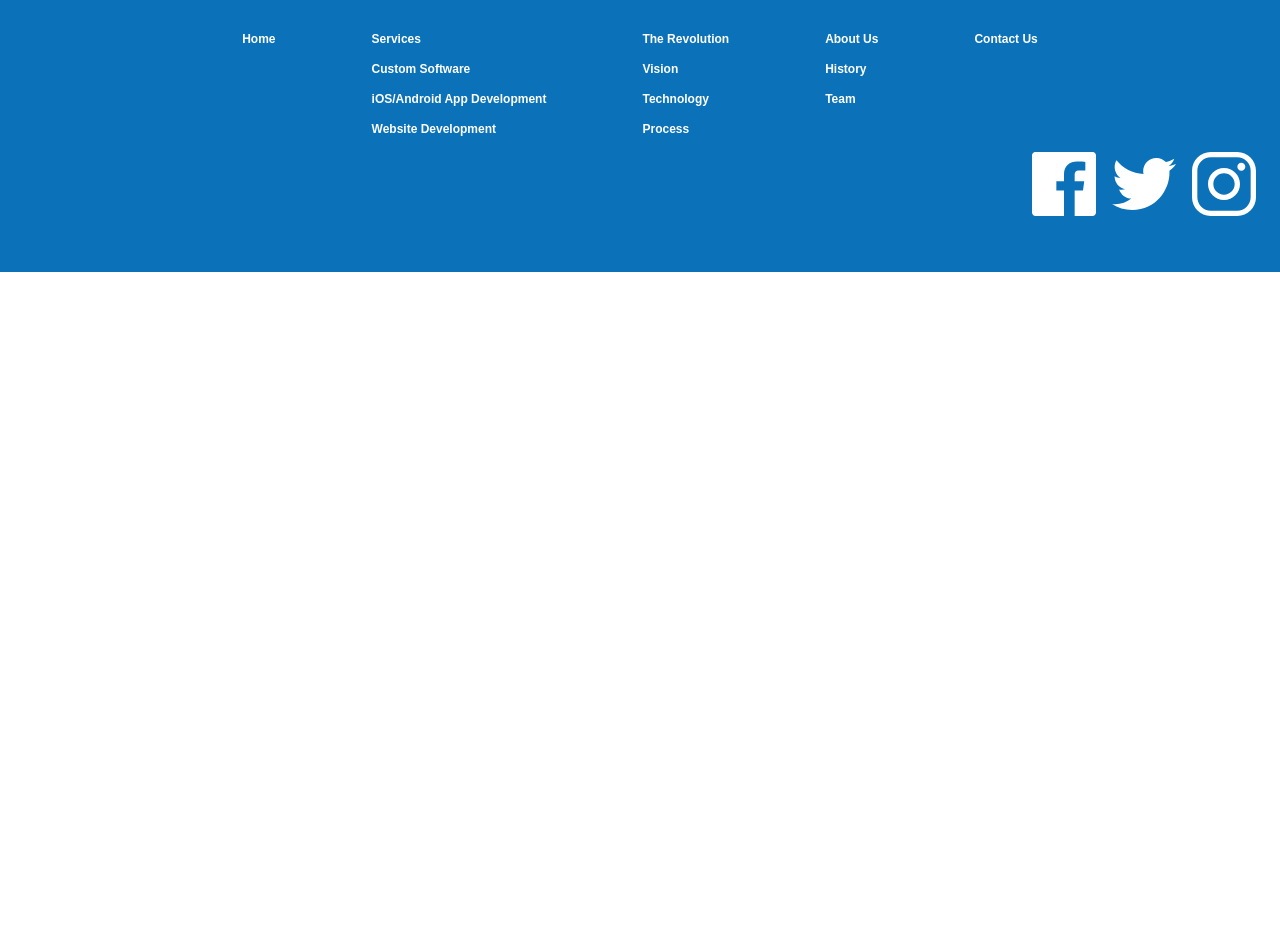
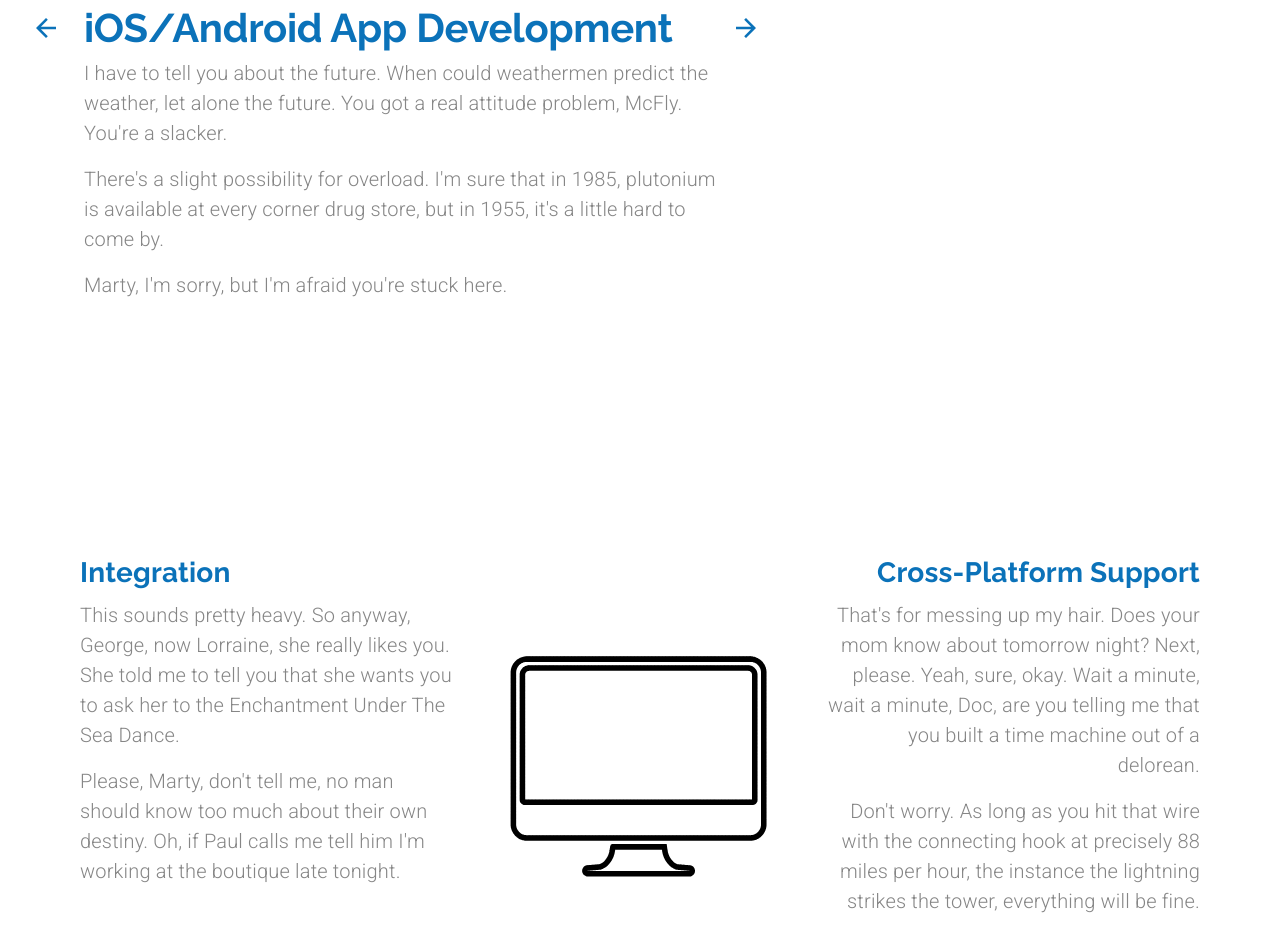
Before and after one commit to onTheDL/das-development, a React (Create React App) app: page /mobileapps in a window 1280 px wide. Shown: the part 146-1098 px from the top of the page. Before the commit the page ends 800 px from the top, so only its background shows below. Built offline with nearby package versions, Linux system fonts and the light colour scheme.

Commit message:
Add MobileApps component with responsive design

```diff
--- a/src/components/App.js
+++ b/src/components/App.js
@@ -6,7 +6,8 @@ import { BrowserRouter as Router, Route, Switch } from "react-router-dom";
 import Footer from "./ui/Footer";
 import LandingPage from "./LandingPage";
 import Services from "./Services";
-import CustomSoftware from './CustomSoftware';
+import CustomSoftware from "./CustomSoftware";
+import MobileApps from "./MobileApps";
 
 function App() {
   const [selectedIndex, setSelectedIndex] = useState(0);
@@ -36,7 +37,7 @@ function App() {
           <Route
             exact
             path="/services"
-            component={(props) => (
+            render={(props) => (
               <Services
                 {...props}
                 setValue={setValue}
@@ -47,7 +48,7 @@ function App() {
           <Route
             exact
             path="/customsoftware"
-            component={(props) => (
+            render={(props) => (
               <CustomSoftware
                 {...props}
                 setValue={setValue}
@@ -58,7 +59,13 @@ function App() {
           <Route
             exact
             path="/mobileapps"
-            component={() => <div>Mobile Apps</div>}
+            render={(props) => (
+              <MobileApps
+                {...props}
+                setValue={setValue}
+                setSelectedIndex={setSelectedIndex}
+              />
+            )}
           />
           <Route exact path="/websites" component={() => <div>Websites</div>} />
           <Route
--- /dev/null
+++ b/src/components/MobileApps.js
@@ -0,0 +1,249 @@
+import React from "react";
+import Lottie from "react-lottie";
+import CallToAction from "./ui/CallToAction"
+import { Link } from "react-router-dom";
+import { makeStyles, useTheme } from "@material-ui/core/styles";
+import {
+  Grid,
+  IconButton,
+  Typography,
+  useMediaQuery,
+  Hidden,
+} from "@material-ui/core";
+
+import backArrow from "../assets/backArrow.svg";
+import forwardArrow from "../assets/forwardArrow.svg";
+import swiss from "../assets/swissKnife.svg";
+import access from "../assets/extendAccess.svg";
+import engagement from "../assets/enhanceEngagement.svg";
+
+import integrationAnimation from "../animations/integrationAnimation/data.json";
+
+const useStyles = makeStyles((theme) => ({
+  heading: {
+    maxWidth: "40em",
+  },
+  arrowContainer: {
+    marginTop: "0.5em",
+  },
+  rowContainer: {
+    paddingLeft: "5em",
+    paddingRight: "5em",
+    [theme.breakpoints.down("sm")]: {
+      paddingLeft: "1.5em",
+      paddingRight: "1.5em",
+    },
+  },
+}));
+
+export default function MobileApps({ setValue, setSelectedIndex }) {
+  const classes = useStyles();
+  const theme = useTheme();
+  const matchesMD = useMediaQuery(theme.breakpoints.down("md"));
+  const matchesSM = useMediaQuery(theme.breakpoints.down("sm"));
+  const matchesXS = useMediaQuery(theme.breakpoints.down("xs"));
+
+  const defaultOptions = {
+    loop: true,
+    autoplay: false,
+    animationData: integrationAnimation,
+    rendererSettings: {
+      preserveAspectRatio: "xMidYMid slice",
+    },
+  };
+
+  return (
+    <Grid container direction="column">
+      <Grid
+        item
+        container
+        direction="row"
+        justify={matchesMD ? "center" : undefined}
+        className={classes.rowContainer}
+        style={{ marginTop: matchesXS ? "1em" : "2em" }}
+      >
+        <Hidden mdDown>
+          <Grid
+            item
+            className={classes.arrowContainer}
+            style={{ marginRight: "1em", marginLeft: "-3.5em" }}
+          >
+            <IconButton
+              component={Link}
+              to="/customsoftware"
+              onClick={() => setSelectedIndex(1)}
+            >
+              <img src={backArrow} alt="Back to Custom Software Page" />
+            </IconButton>
+          </Grid>
+        </Hidden>
+
+        <Grid item container direction="column" className={classes.heading}>
+          <Grid item>
+            <Typography align={matchesMD ? "center" : undefined} variant="h2">
+              iOS/Android App Development
+            </Typography>
+          </Grid>
+          <Grid item>
+            <Typography
+              align={matchesMD ? "center" : undefined}
+              variant="body1"
+              paragraph
+            >
+              I have to tell you about the future. When could weathermen predict
+              the weather, let alone the future. You got a real attitude
+              problem, McFly. You're a slacker.
+            </Typography>
+
+            <Typography
+              align={matchesMD ? "center" : undefined}
+              variant="body1"
+              paragraph
+            >
+              There's a slight possibility for overload. I'm sure that in 1985,
+              plutonium is available at every corner drug store, but in 1955,
+              it's a little hard to come by.
+            </Typography>
+
+            <Typography
+              align={matchesMD ? "center" : undefined}
+              variant="body1"
+              paragraph
+            >
+              Marty, I'm sorry, but I'm afraid you're stuck here.
+            </Typography>
+          </Grid>
+        </Grid>
+
+        <Hidden mdDown>
+          <Grid item className={classes.arrowContainer}>
+            <IconButton
+              component={Link}
+              to="/websites"
+              onClick={() => setSelectedIndex(3)}
+            >
+              <img
+                src={forwardArrow}
+                alt="Forward to Website Development Page"
+              />
+            </IconButton>
+          </Grid>
+        </Hidden>
+      </Grid>
+
+      {/*-----Integration and CrossPlatform Section-----*/}
+      <Grid
+        item
+        container
+        direction={matchesMD ? "column" : "row"}
+        style={{marginTop: "15em", marginBottom: "15em"}}
+        className={classes.rowContainer}
+      >
+        {/*---Integration Block---*/}
+        <Grid item container direction="column" md>
+          <Grid item>
+            <Typography align={matchesMD ? "center" : undefined} variant="h4" gutterBottom>
+              Integration
+            </Typography>
+          </Grid>
+
+          <Grid item>
+            <Typography align={matchesMD ? "center" : undefined} variant="body1" paragraph>
+              This sounds pretty heavy. So anyway, George, now Lorraine, she
+              really likes you. She told me to tell you that she wants you to
+              ask her to the Enchantment Under The Sea Dance.
+            </Typography>
+            <Typography align={matchesMD ? "center" : undefined} variant="body1" paragraph>
+              Please, Marty, don't tell me, no man should know too much about
+              their own destiny. Oh, if Paul calls me tell him I'm working at
+              the boutique late tonight.
+            </Typography>
+          </Grid>
+        </Grid>
+
+        <Grid item md>
+          <Lottie
+            options={defaultOptions}
+            style={{ maxWidth: "20em" }}
+            isStopped={true}
+          />
+        </Grid>
+
+        {/*----- Cross-Platform Block ------*/}
+        <Grid item container direction="column" md>
+          <Grid item>
+            <Typography align={matchesMD ? "center" : "right"} variant="h4" gutterBottom>
+              Cross-Platform Support
+            </Typography>
+          </Grid>
+
+          <Grid item>
+            <Typography align={matchesMD ? "center" : "right"} variant="body1" paragraph>
+              That's for messing up my hair. Does your mom know about tomorrow
+              night? Next, please. Yeah, sure, okay. Wait a minute, wait a
+              minute, Doc, are you telling me that you built a time machine out
+              of a delorean.
+            </Typography>
+            <Typography align={matchesMD ? "center" : "right"} variant="body1" paragraph>
+              Don't worry. As long as you hit that wire with the connecting hook
+              at precisely 88 miles per hour, the instance the lightning strikes
+              the tower, everything will be fine.
+            </Typography>
+          </Grid>
+        </Grid>
+      </Grid>
+
+      {/*-----ICONS SECTION-----*/}
+      <Grid
+        item
+        container
+        direction={matchesMD ? "column" : "row"}
+        className={classes.rowContainer}
+        style={{marginBottom: "15em"}}
+      >
+        {/*---Increase Functionality Block---*/}
+        <Grid item container direction="column" alignItems="center" md>
+          <Grid item>
+            <Typography alignItems="center" variant="h4" gutterBottom>
+              Increase Functionality
+            </Typography>
+          </Grid>
+          <Grid item>
+            <img src={swiss} alt="swiss army knife" />
+          </Grid>
+        </Grid>
+
+        {/*---Extend Access Block---*/}
+        <Grid item container direction="column" alignItems="center" style={{marginTop: matchesMD ? "10em" : 0, marginBottom: matchesMD ? "10em" : 0}} md>
+          <Grid item>
+            <Typography alignItems="center" variant="h4" gutterBottom>
+              Extend Access
+            </Typography>
+          </Grid>
+          <Grid item>
+            <img
+              src={access}
+              alt="tear-one-off sign"
+              style={{ maxWidth: matchesXS ? "20em" : "28em" }}
+            />
+          </Grid>
+        </Grid>
+
+        {/*---Enhance Engagement Block---*/}
+        <Grid item container direction="column" alignItems="center" md>
+          <Grid item>
+            <Typography alignItems="center" variant="h4" gutterBottom>
+              Enhance Engagement
+            </Typography>
+          </Grid>
+          <Grid item>
+            <img src={engagement} alt="app with notification" />
+          </Grid>
+        </Grid>
+      </Grid>
+      <Grid item>
+        <CallToAction setValue={setValue} setSelectedIndex={setSelectedIndex} />
+      </Grid>
+    </Grid>
+  );
+}
--- a/src/components/ui/CallToAction.js
+++ b/src/components/ui/CallToAction.js
@@ -86,7 +86,7 @@ export default function CallToAction({ setValue, setSelectedIndex }) {
                 to="/services"
                 variant="outlined"
                 className={classes.learnBtn}
-                onClick={() => setValue(1)}
+                onClick={() => {setValue(1); setSelectedIndex(0)}}
               >
                 <span style={{ marginRight: 5 }}>Learn More</span>
                 <ButtonArrow
```
Also changed, not shown: src/assets/enhanceEngagement.svg (renamed from src/assets/increaseEngagement.svg), 1 other file (tests, documents, lock files or other folders).
